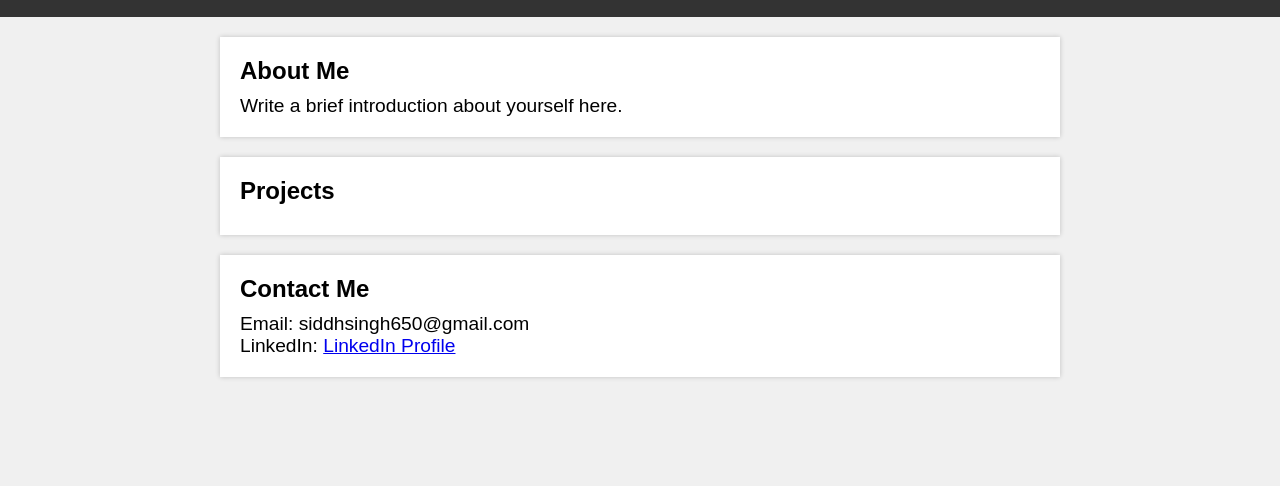
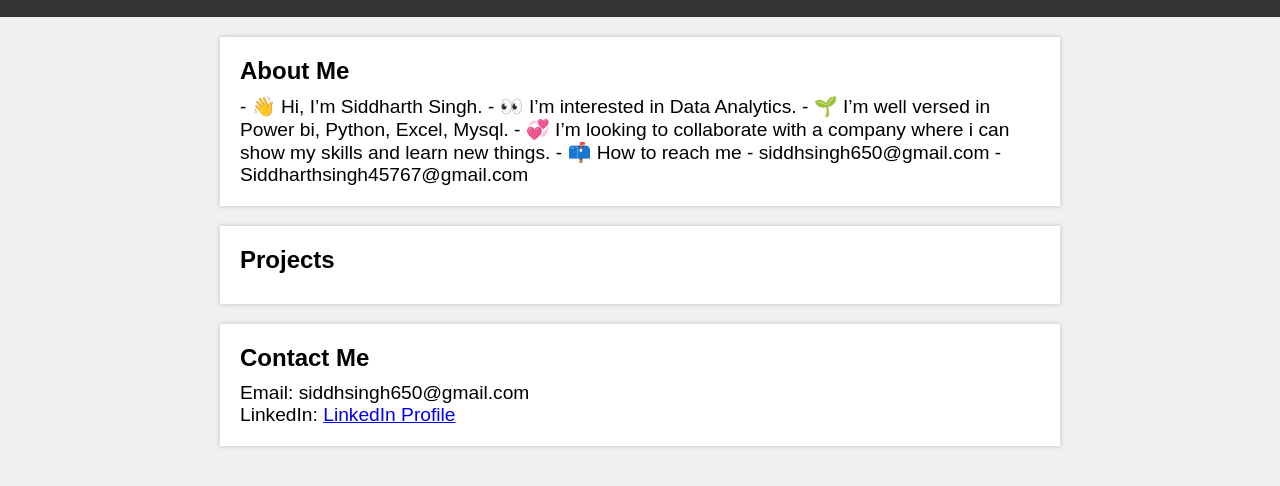
Before and after one commit to siddharthsingh650/Siddharth.github.io, a plain HTML site: page index.html in a window 1280 px wide. Shown: the part 82-568 px from the top of the page. Drawn offline with Linux system fonts and the light colour scheme; a script that the page names is missing.

Commit message:
Update index.html

```diff
--- a/index.html
+++ b/index.html
@@ -14,7 +14,19 @@
     </header>
     <section id="about">
         <h2>About Me</h2>
-        <p>Write a brief introduction about yourself here.</p>
+        <p>- 👋 Hi, I’m Siddharth Singh.
+- 👀 I’m interested in Data Analytics.
+- 🌱 I’m well versed in Power bi, Python, Excel, Mysql.
+- 💞️ I’m looking to collaborate with a company where i can show my skills and learn new things.
+- 📫 How to reach me
+- siddhsingh650@gmail.com
+- Siddharthsingh45767@gmail.com
+
+<!---
+siddharthsingh650/siddharthsingh650 is a ✨ special ✨ repository because its `README.md` (this file) appears on your GitHub profile.
+You can click the Preview link to take a look at your changes.
+--->
+</p>
     </section>
     <section id="projects">
         <h2>Projects</h2>
```
